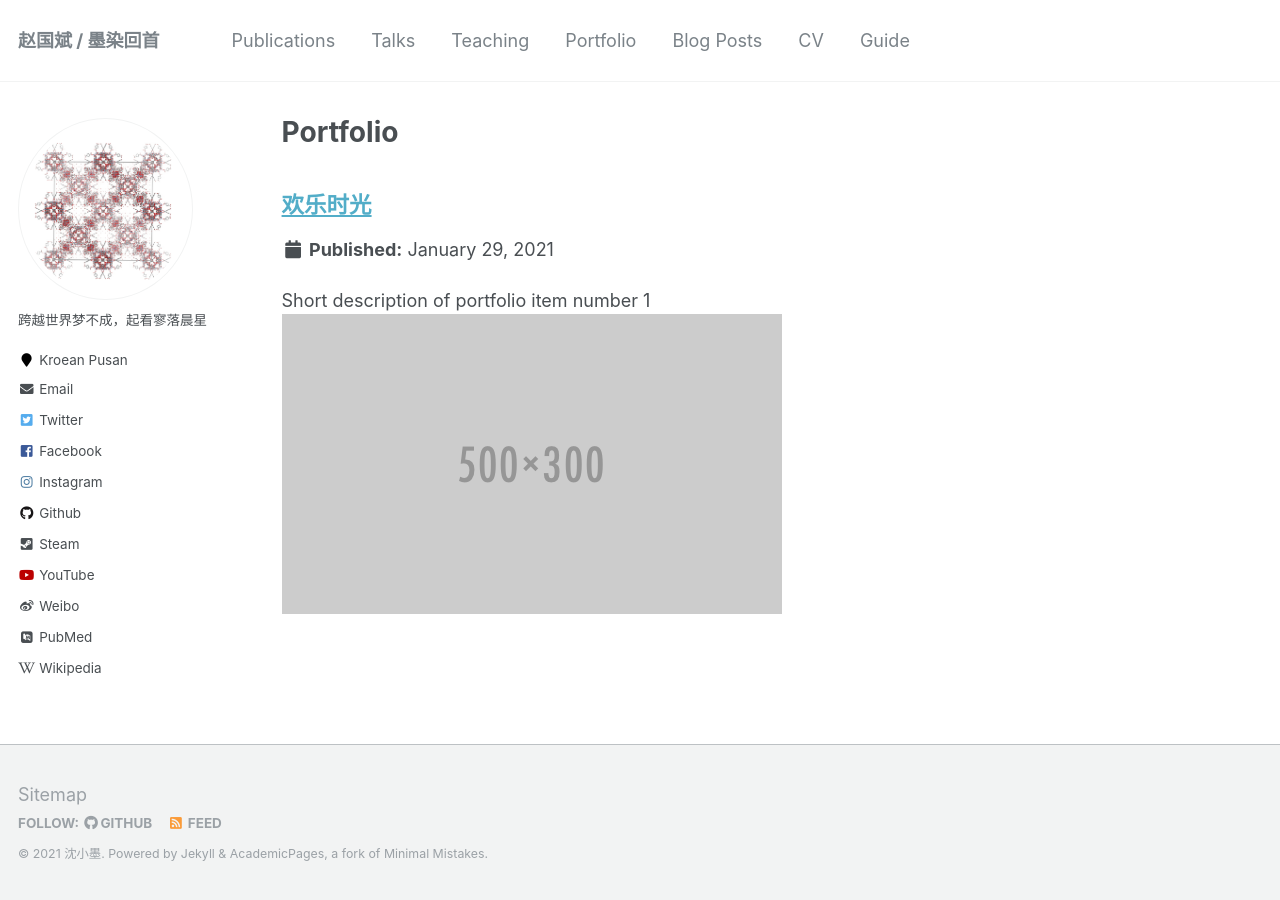
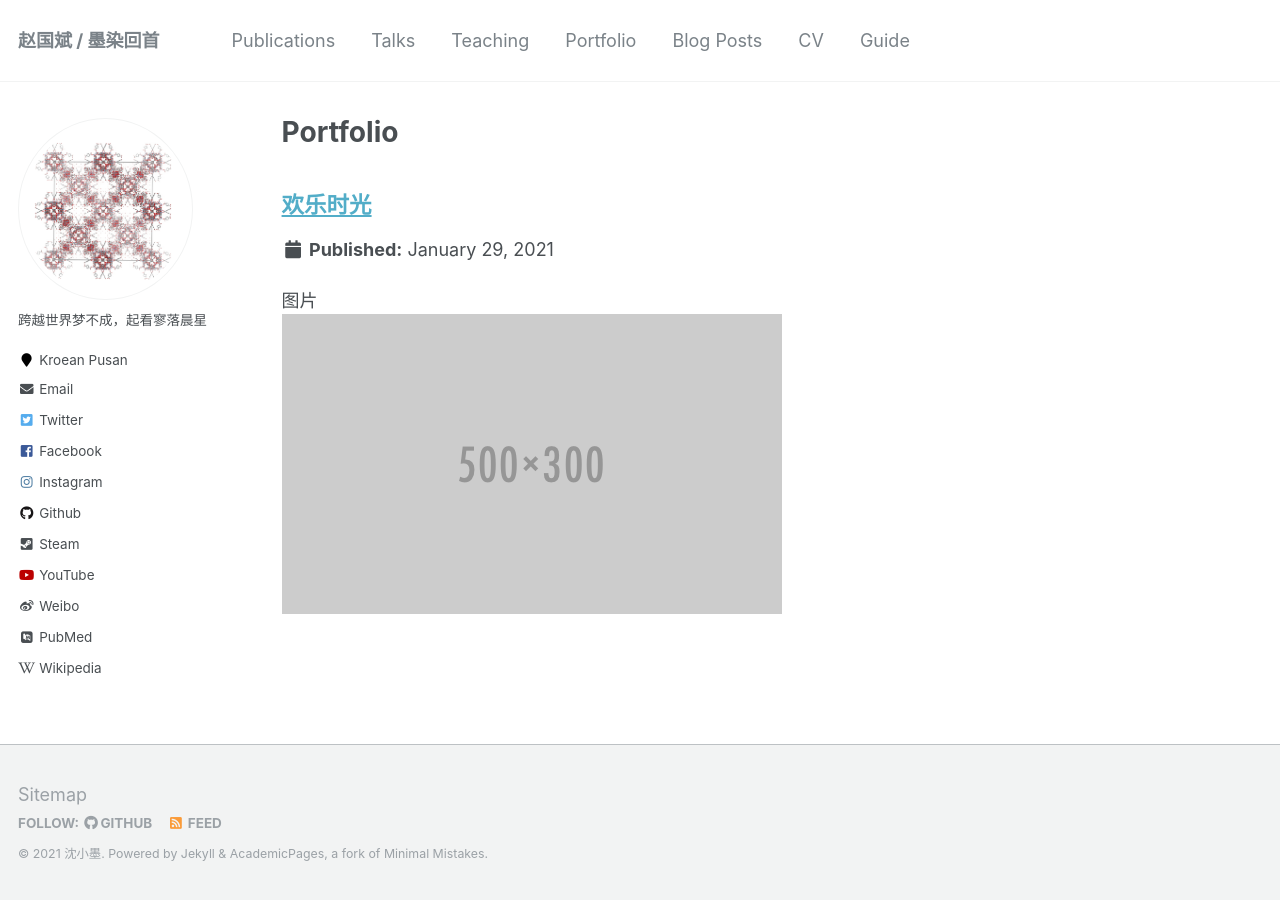
Before and after one commit to sxm13/ZGBshenxiaomoCV.github.io, a Jekyll site: the page built from _pages/portfolio.html, in a window 1280 px wide. Built offline with Jekyll 4.4.1, drawn with Linux system fonts in a browser that asks for light colours; some web fonts are replaced.

Commit message:
Update portfolio-1.md

```diff
--- a/_portfolio/portfolio-1.md
+++ b/_portfolio/portfolio-1.md
@@ -1,6 +1,6 @@
 ---
 title: "欢乐时光"
-excerpt: "Short description of portfolio item number 1<br/><img src='/images/500x300.png'>"
+excerpt: "图片<br/><img src='/images/500x300.png'>"
 collection: 劳逸结合吖
 ---
 
```
